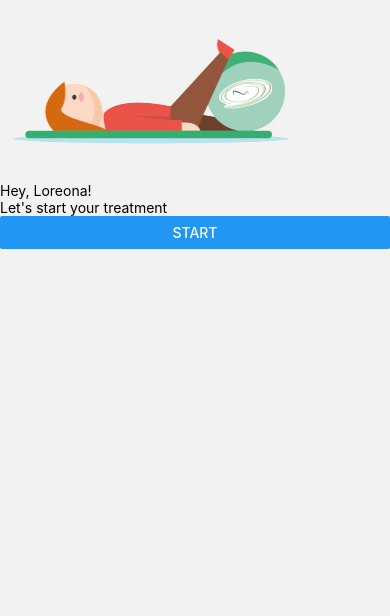
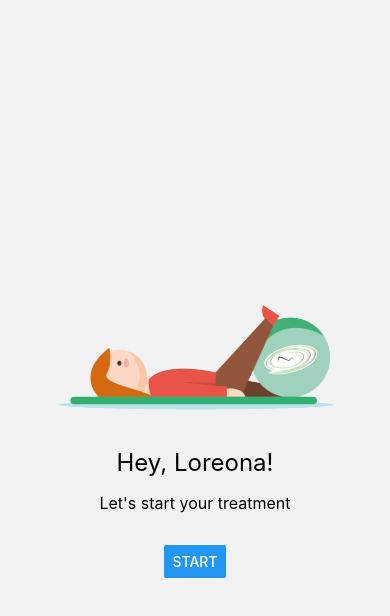
Before and after one commit to D3vsTeam/Fisiotherapp_Challenge, a React Native app: screen / in a window 390 px wide. Shown: the top 616 px of the page. Built offline with nearby package versions, Linux system fonts and the light colour scheme.

Commit message:
applying style

```diff
--- a/src/pages/home/index.tsx
+++ b/src/pages/home/index.tsx
@@ -1,8 +1,9 @@
 import { useNavigation } from '@react-navigation/native';
 import React from 'react';
-import { Button, Image, ImageBackground, Text, View } from 'react-native';
+import { Image, ImageBackground, Text, View } from 'react-native';
 
 import Person from "../../assets/person.png";
+import { Container, ButtonStyled, Title, Subtile } from './styles';
 
 const Home: React.FC = () => {
   const navigation = useNavigation();
@@ -12,12 +13,12 @@ const Home: React.FC = () => {
   }
 
   return (
-    <View>
+    <Container>
       <Image source={Person} />
-      <Text>Hey, Loreona!</Text>
-      <Text>Let's start your treatment</Text>
-      <Button title='start' onPress={openExercise}/>
-    </View>
+      <Title>Hey, Loreona!</Title>
+      <Subtile>Let's start your treatment</Subtile>
+      <ButtonStyled title='start' onPress={openExercise} />
+    </Container>
   );
 }
 
```
